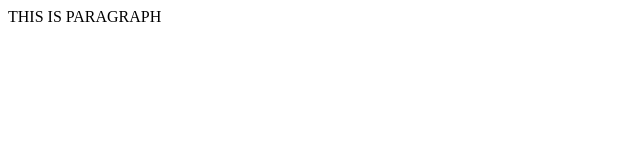
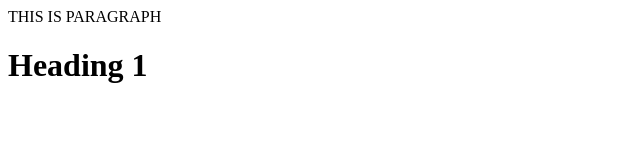
Before and after one commit to z4in-ul/WADCLASS, a plain HTML site: page index.html in a window 1280 px wide. Shown: the whole page, without its empty margins (0-640 px from the left). Drawn offline with Linux system fonts and the light colour scheme.

Commit message:
new line added

```diff
--- a/index.html
+++ b/index.html
@@ -6,6 +6,10 @@
         <p>
 THIS IS PARAGRAPH
         </p>
+        <h1>
+            Heading 1
+
+        </h1>
 
     </body>
 </html>
```
